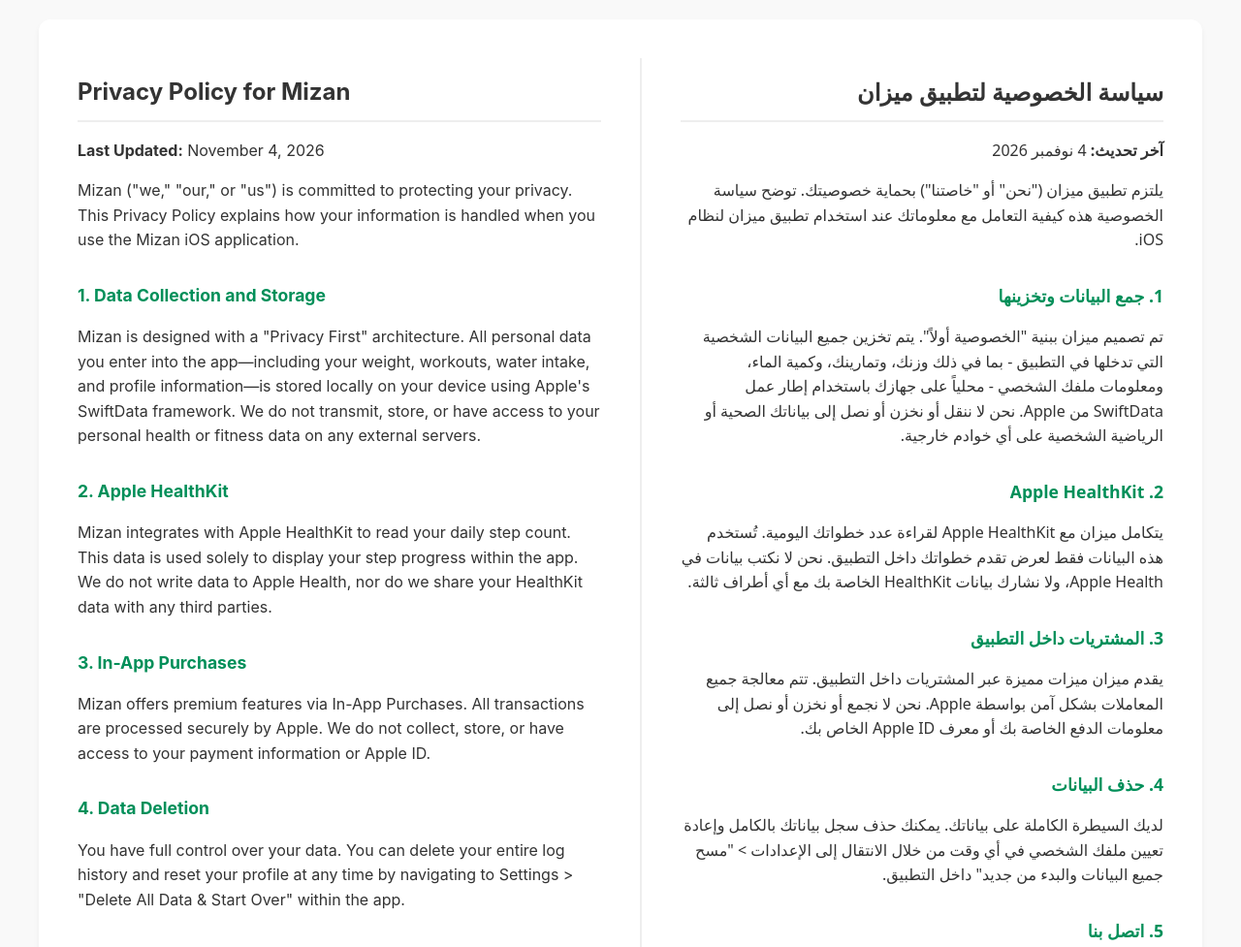
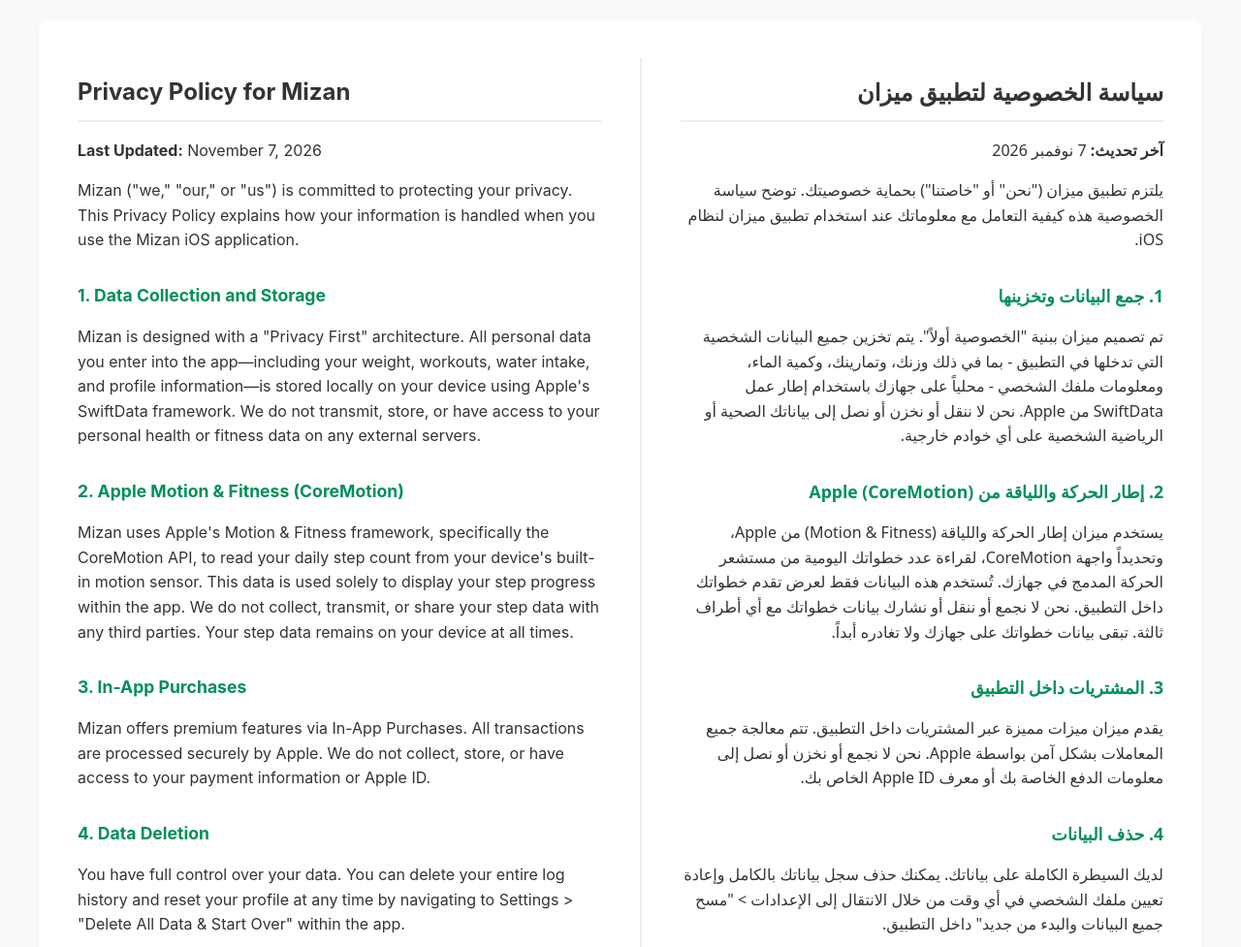
Before and after one commit to sashehri/Dev-hub, a plain HTML site: page mizan/index.html in a window 1280 px wide. Shown: the top 977 px of the page at 97% size. Drawn offline with Linux system fonts and the light colour scheme.

Commit message:
Update index.html

```diff
--- a/mizan/index.html
+++ b/mizan/index.html
@@ -28,20 +28,20 @@
         <!-- ENGLISH COLUMN -->
         <div class="col-en">
             <h1>Privacy Policy for Mizan</h1>
-            <p><strong>Last Updated:</strong> November 4, 2026</p>
+            <p><strong>Last Updated:</strong> November 7, 2026</p>
             <p>Mizan ("we," "our," or "us") is committed to protecting your privacy. This Privacy Policy explains how your information is handled when you use the Mizan iOS application.</p>
 
             <h2>1. Data Collection and Storage</h2>
             <p>Mizan is designed with a "Privacy First" architecture. All personal data you enter into the app—including your weight, workouts, water intake, and profile information—is stored locally on your device using Apple's SwiftData framework. We do not transmit, store, or have access to your personal health or fitness data on any external servers.</p>
 
-            <h2>2. Apple HealthKit</h2>
-            <p>Mizan integrates with Apple HealthKit to read your daily step count. This data is used solely to display your step progress within the app. We do not write data to Apple Health, nor do we share your HealthKit data with any third parties.</p>
+            <h2>2. Apple Motion &amp; Fitness (CoreMotion)</h2>
+            <p>Mizan uses Apple's Motion &amp; Fitness framework, specifically the CoreMotion API, to read your daily step count from your device's built-in motion sensor. This data is used solely to display your step progress within the app. We do not collect, transmit, or share your step data with any third parties. Your step data remains on your device at all times.</p>
 
             <h2>3. In-App Purchases</h2>
             <p>Mizan offers premium features via In-App Purchases. All transactions are processed securely by Apple. We do not collect, store, or have access to your payment information or Apple ID.</p>
 
             <h2>4. Data Deletion</h2>
-            <p>You have full control over your data. You can delete your entire log history and reset your profile at any time by navigating to Settings > "Delete All Data & Start Over" within the app.</p>
+            <p>You have full control over your data. You can delete your entire log history and reset your profile at any time by navigating to Settings &gt; "Delete All Data &amp; Start Over" within the app.</p>
 
             <h2>5. Contact Us</h2>
             <p>If you have any questions about this Privacy Policy, please contact us at <a href="mailto:saadalshehri91@gmail.com">saadalshehri91@gmail.com</a>.</p>
@@ -50,20 +50,20 @@
         <!-- ARABIC COLUMN -->
         <div class="col-ar">
             <h1>سياسة الخصوصية لتطبيق ميزان</h1>
-            <p><strong>آخر تحديث:</strong> 4 نوفمبر 2026</p>
+            <p><strong>آخر تحديث:</strong> 7 نوفمبر 2026</p>
             <p>يلتزم تطبيق ميزان ("نحن" أو "خاصتنا") بحماية خصوصيتك. توضح سياسة الخصوصية هذه كيفية التعامل مع معلوماتك عند استخدام تطبيق ميزان لنظام iOS.</p>
 
             <h2>1. جمع البيانات وتخزينها</h2>
             <p>تم تصميم ميزان ببنية "الخصوصية أولاً". يتم تخزين جميع البيانات الشخصية التي تدخلها في التطبيق - بما في ذلك وزنك، وتمارينك، وكمية الماء، ومعلومات ملفك الشخصي - محلياً على جهازك باستخدام إطار عمل SwiftData من Apple. نحن لا ننقل أو نخزن أو نصل إلى بياناتك الصحية أو الرياضية الشخصية على أي خوادم خارجية.</p>
 
-            <h2>2. Apple HealthKit</h2>
-            <p>يتكامل ميزان مع Apple HealthKit لقراءة عدد خطواتك اليومية. تُستخدم هذه البيانات فقط لعرض تقدم خطواتك داخل التطبيق. نحن لا نكتب بيانات في Apple Health، ولا نشارك بيانات HealthKit الخاصة بك مع أي أطراف ثالثة.</p>
+            <h2>2. إطار الحركة واللياقة من Apple (CoreMotion)</h2>
+            <p>يستخدم ميزان إطار الحركة واللياقة (Motion &amp; Fitness) من Apple، وتحديداً واجهة CoreMotion، لقراءة عدد خطواتك اليومية من مستشعر الحركة المدمج في جهازك. تُستخدم هذه البيانات فقط لعرض تقدم خطواتك داخل التطبيق. نحن لا نجمع أو ننقل أو نشارك بيانات خطواتك مع أي أطراف ثالثة. تبقى بيانات خطواتك على جهازك ولا تغادره أبداً.</p>
 
             <h2>3. المشتريات داخل التطبيق</h2>
             <p>يقدم ميزان ميزات مميزة عبر المشتريات داخل التطبيق. تتم معالجة جميع المعاملات بشكل آمن بواسطة Apple. نحن لا نجمع أو نخزن أو نصل إلى معلومات الدفع الخاصة بك أو معرف Apple ID الخاص بك.</p>
 
             <h2>4. حذف البيانات</h2>
-            <p>لديك السيطرة الكاملة على بياناتك. يمكنك حذف سجل بياناتك بالكامل وإعادة تعيين ملفك الشخصي في أي وقت من خلال الانتقال إلى الإعدادات > "مسح جميع البيانات والبدء من جديد" داخل التطبيق.</p>
+            <p>لديك السيطرة الكاملة على بياناتك. يمكنك حذف سجل بياناتك بالكامل وإعادة تعيين ملفك الشخصي في أي وقت من خلال الانتقال إلى الإعدادات &gt; "مسح جميع البيانات والبدء من جديد" داخل التطبيق.</p>
 
             <h2>5. اتصل بنا</h2>
             <p>إذا كانت لديك أي أسئلة حول سياسة الخصوصية هذه، يرجى الاتصال بنا على <a href="mailto:saadalshehri91@gmail.com">saadalshehri91@gmail.com</a>.</p>
```
